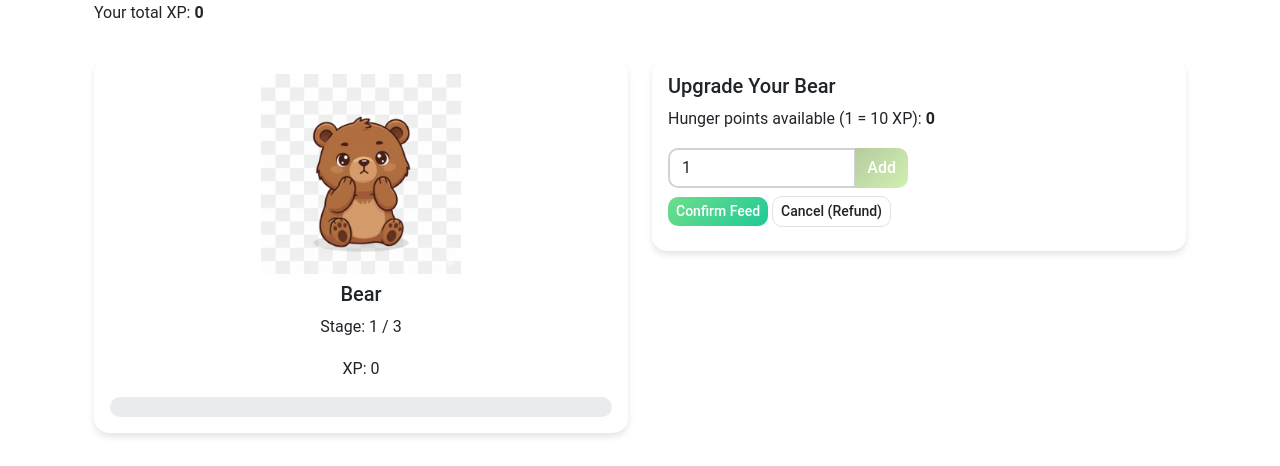
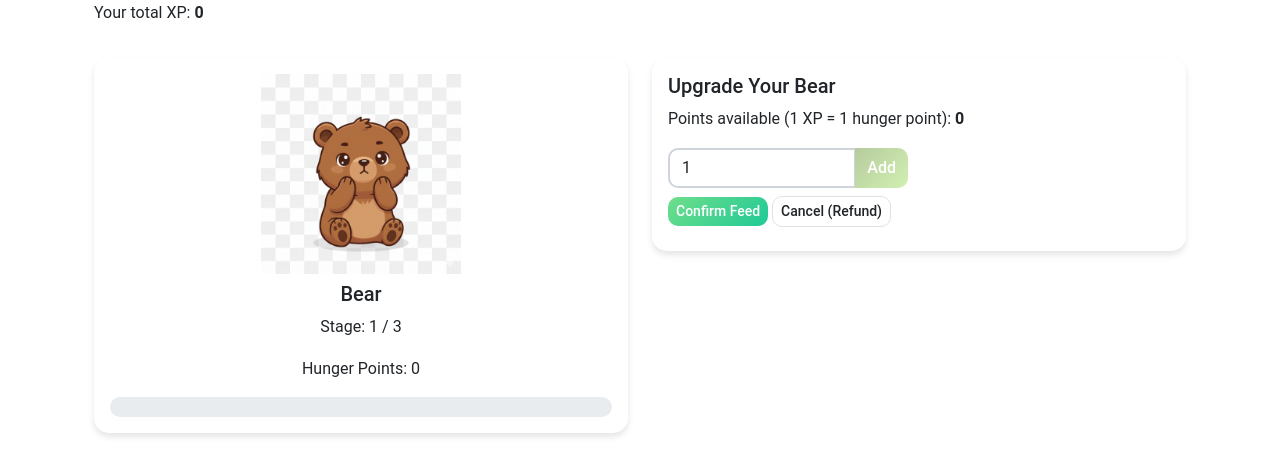
Before and after one commit to pierceluu10/Questr, a Flask app: page /myQuestr in a window 1280 px wide. Shown: the part 177-643 px from the top of the page. Run offline with Flask 3, Linux system fonts and the light colour scheme; the visitor is signed in with stand-in values (Sample User, id 1); data comes from the database, SQL or seed files in the repository.

Commit message:
atempts to fix pet function again

```diff
--- a/app.py
+++ b/app.py
@@ -58,9 +58,9 @@ if not app.debug:
         app.logger.warning(f'Could not create log file: {e}')
 # Constants
 ALLOWED_PROFILE_EXTENSIONS = {'png', 'jpg', 'jpeg', 'gif'}
-XP_PER_POINT = 1  # How much XP one hunger point costs
-XP_PER_STAGE = 3  # How much XP is needed for a pet to advance a stage
-MAX_PET_XP = 9    # Maximum XP a pet can have (3 stages * 3 xp each)
+HUNGER_POINTS_PER_XP = 1     # 1 XP = 1 hunger point
+POINTS_PER_STAGE = 3         # Need 3 hunger points to advance stage
+MAX_HUNGER_POINTS = 9        # Maximum points a pet can have (3 stages * 3 points each)
 
 # Profile upload settings
 app.config['PROFILE_UPLOAD_FOLDER'] = os.path.join(app.root_path, 'static', 'images', 'profiles')
@@ -145,22 +145,25 @@ def myquestr():
             db.session.commit()
 
         pet_name = 'bear'
-        xp = get_pet_xp(current_user, pet_name)
-        temp = current_user.temp_allocated_xp
+        current_points = get_pet_xp(current_user, pet_name)
+        temp_points = current_user.temp_allocated_xp
+        total_points = current_points + temp_points
 
         pet_data = {
             'name': pet_name,
-            'xp': xp,
-            'temp': temp,
-            'total_visible_xp': xp + temp,
-            'stage': min(3, (xp + temp) // XP_PER_STAGE + 1)
+            'hunger_points': current_points,
+            'temp': temp_points,
+            'total_points': total_points,
+            'stage': min(3, total_points // POINTS_PER_STAGE + 1),
+            'progress': (total_points % POINTS_PER_STAGE) * 100 / POINTS_PER_STAGE
         }
 
-        max_hunger_points = (current_user.xp // XP_PER_POINT) if current_user.xp else 0
+        # 1:1 ratio, so available points equals XP
+        available_points = current_user.xp
 
         return render_template('myquestr.html',
                              pet=pet_data,
-                             max_hunger_points=max_hunger_points,
+                             available_points=available_points,
                              user=current_user)
 
     except Exception as e:
@@ -181,23 +184,32 @@ def myquestr_allocate():
         if not current_user.active_pet or current_user.active_pet != 'bear':
             return jsonify({'success': False, 'error': 'Bear must be selected'}), 400
 
-        # Cost is now 1:1
-        cost = points
-        if current_user.xp < cost:
+        # Check if user has enough XP (1:1 ratio)
+        if current_user.xp < points:
             return jsonify({'success': False, 'error': 'Not enough XP'}), 400
 
-        current_pet_xp = get_pet_xp(current_user, 'bear')
-        remaining_capacity = MAX_PET_XP - (current_pet_xp + current_user.temp_allocated_xp)
+        current_points = get_pet_xp(current_user, 'bear')
+        temp_points = current_user.temp_allocated_xp
+        remaining_capacity = MAX_HUNGER_POINTS - (current_points + temp_points)
 
         if points > remaining_capacity:
-            return jsonify({'success': False, 'error': f'Can only add up to {remaining_capacity} more XP to your bear'}), 400
+            return jsonify({'success': False, 'error': f'Can only add up to {remaining_capacity} more hunger points'}), 400
 
-        current_user.xp -= cost
-        current_user.temp_allocated_xp += cost
+        current_user.xp -= points
+        current_user.temp_allocated_xp += points
         db.session.commit()
 
         # Return updated values for the UI
-        total_xp = current_pet_xp + current_user.temp_allocated_xp
+        total_points = current_points + current_user.temp_allocated_xp
+        return jsonify({
+            'success': True,
+            'user_xp': current_user.xp,
+            'hunger_points': current_points,
+            'temp_points': current_user.temp_allocated_xp,
+            'total_points': total_points,
+            'stage': min(3, total_points // POINTS_PER_STAGE + 1),
+            'progress': (total_points % POINTS_PER_STAGE) * 100 / POINTS_PER_STAGE
+        }), 200
         return jsonify({
             'success': True,
             'user_xp': current_user.xp,
--- a/templates/myquestr.html
+++ b/templates/myquestr.html
@@ -18,16 +18,22 @@
                 <img src="{{ url_for('static', filename='images/pets/bear_stage' + pet.stage|string + '.png') }}" class="img-fluid mx-auto d-block" style="max-width: 200px;" alt="Bear">
                 <h5 class="mt-2 text-capitalize">{{ pet.name }}</h5>
                 <p>Stage: {{ pet.stage }} / 3</p>
-                <p>XP: <span class="pet-xp">{{ pet.xp }}</span>{% if pet.temp and pet.temp > 0 %} + <small class="text-muted">pending {{ pet.temp }}</small>{% endif %}</p>
+                <p>Hunger Points: <span class="pet-points">{{ pet.hunger_points }}</span>
+                   {% if pet.temp and pet.temp > 0 %} + <small class="text-muted">pending {{ pet.temp }}</small>{% endif %}
+                </p>
                 <div class="progress" style="height: 20px;">
-                    <div class="progress-bar" role="progressbar" style="width: {{ (pet.total_visible_xp % 3) * 33.33 }}%;" aria-valuenow="{{ pet.total_visible_xp % 3 }}" aria-valuemin="0" aria-valuemax="3">{{ pet.total_visible_xp % 3 }}/3</div>
+                    <div class="progress-bar" role="progressbar"
+                         style="width: {{ pet.progress }}%;"
+                         aria-valuenow="{{ pet.total_points % 3 }}"
+                         aria-valuemin="0"
+                         aria-valuemax="3">{{ pet.total_points % 3 }}/3</div>
                 </div>
             </div>
         </div>
         <div class="col-md-6">
             <div class="card p-3">
                 <h5>Upgrade Your Bear</h5>
-                <p>Hunger points available (1 = 10 XP): <strong id="hunger-available">{{ max_hunger_points }}</strong></p>
+                <p>Points available (1 XP = 1 hunger point): <strong id="points-available">{{ available_points }}</strong></p>
 
                 <div class="input-group mb-2" style="max-width:240px;">
                     <input type="number" id="hunger-points" class="form-control" min="1" value="1">
```
Also changed, not shown: static/js/myquestr.js (+13 -2 lines).
